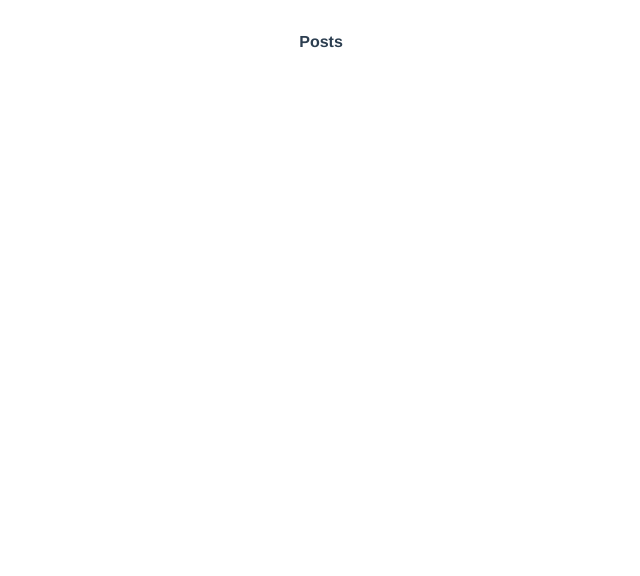
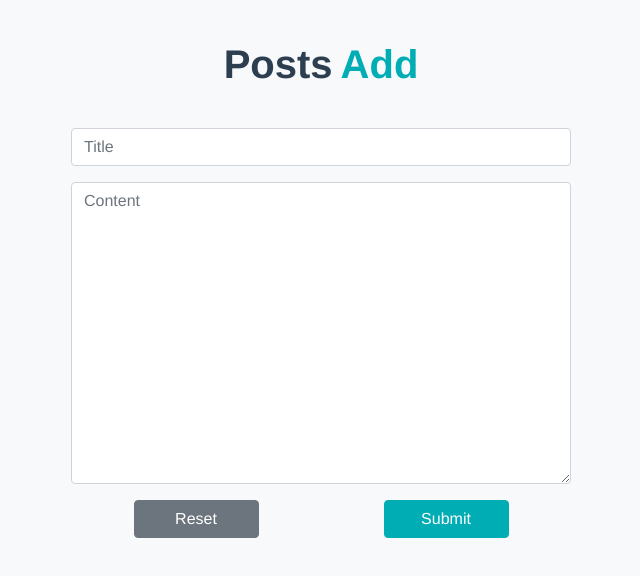
Before and after one commit to krajko/vue_zadaci, a Vue app in the folder vue_zadaci4/blog-app/: page /add in a window 1280 px wide. Shown: the top 576 px of the page, without its empty margins (319-959 px from the left). Built offline with nearby package versions, Linux system fonts and the light colour scheme.

Commit message:
zadaci 4 i 5

```diff
--- a/vue_zadaci4/blog-app/public/index.html
+++ b/vue_zadaci4/blog-app/public/index.html
@@ -7,7 +7,7 @@
     <link rel="icon" href="<%= BASE_URL %>favicon.ico">
     <title><%= htmlWebpackPlugin.options.title %></title>
   </head>
-  <body>
+  <body class="bg-light">
     <noscript>
       <strong>We're sorry but <%= htmlWebpackPlugin.options.title %> doesn't work properly without JavaScript enabled. Please enable it to continue.</strong>
     </noscript>
--- a/vue_zadaci4/blog-app/src/App.vue
+++ b/vue_zadaci4/blog-app/src/App.vue
@@ -1,14 +1,17 @@
 <template>
   <div id="app">
-    <div id="nav">
-      <router-link to="/posts">Posts</router-link>
+    <div id="nav" class="h1 py-3 my-4">
+      <router-link to="/posts" class="me-1">Posts</router-link>
+      <router-link to="/add" class="ms-1">Add</router-link>
     </div>
-    <router-view/>
+    <transition name="fade-in-top">
+      <router-view/>
+    </transition>
   </div>
 </template>
 
 <style lang="scss">
-  $primary: #16a596;
+  $primary: #00adb5;
 
   @import "../node_modules/bootstrap/scss/bootstrap.scss";
 </style>
@@ -22,17 +25,53 @@
   color: #2c3e50;
 }
 
-#nav {
-  padding: 30px;
-}
-
 #nav a {
   font-weight: bold;
   color: #2c3e50;
   text-decoration: none;
+  transition: ease-in-out 0.6s;
 }
 
 #nav a.router-link-active {
   color: var(--bs-primary);
 }
+
+.btn-primary {
+  color: white;
+}
+
+.btn-primary:hover {
+  color: white;
+}
+
+.fade-in-top-enter-active {
+	-webkit-animation: fade-in-top 0.6s cubic-bezier(0.390, 0.575, 0.565, 1.000) both;
+	        animation: fade-in-top 0.6s cubic-bezier(0.390, 0.575, 0.565, 1.000) both;
+}
+
+@-webkit-keyframes fade-in-top {
+  0% {
+    -webkit-transform: translateY(-50px);
+            transform: translateY(-50px);
+    opacity: 0;
+  }
+  100% {
+    -webkit-transform: translateY(0);
+            transform: translateY(0);
+    opacity: 1;
+  }
+}
+@keyframes fade-in-top {
+  0% {
+    -webkit-transform: translateY(-50px);
+            transform: translateY(-50px);
+    opacity: 0;
+  }
+  100% {
+    -webkit-transform: translateY(0);
+            transform: translateY(0);
+    opacity: 1;
+  }
+}
+
 </style>
--- /dev/null
+++ b/vue_zadaci4/blog-app/src/components/AppAddPost.vue
@@ -0,0 +1,51 @@
+<template>
+  <div class="mt-0">
+
+    <form class="row mx-auto" style="max-width: 500px;" v-on:submit.prevent="add">
+      <input class="col-6 form-control mb-3" v-model="post.title" type="text" placeholder="Title">
+      <textarea class="col-6 form-control mb-3" v-model="post.text" rows="12" placeholder="Content"></textarea>
+      <button class="col-3 mx-auto btn btn-secondary" type="button" @click="reset">Reset</button>
+      <button class="col-3 mx-auto btn btn-primary" type="submit">Submit</button>
+    </form>
+
+  </div>
+</template>
+
+<script>
+import Posts from '../services/Posts.js';
+
+export default {
+  name: 'AddPost',
+
+  data() {
+    return {
+      post: {
+        title: '',
+        text: ''
+      }
+    }
+  },
+
+  methods: {
+    async add() {
+      try {
+        await Posts.add(this.post);
+        this.$router.push({ name: 'Posts' });
+      } catch(err) {
+        console.log(err);
+      }
+    },
+
+    reset() {
+      this.post = {
+        title: '',
+        text: ''
+      }
+    }
+  }
+}
+</script>
+
+<style scoped>
+
+</style>
--- a/vue_zadaci4/blog-app/src/components/AppPosts.vue
+++ b/vue_zadaci4/blog-app/src/components/AppPosts.vue
@@ -1,9 +1,17 @@
 <template>
-  <div class="container">
-    <ul class="list-unstyled d-flex flex-column justify-content-center">
-      <li v-for="post in posts" :key="post.id">
-        {{ post.title }}
-        <router-link :to="`posts/${post.id}`" class="btn btn-primary">View post</router-link>
+  <div class="mt-0">
+    <ul class="list-unstyled d-flex flex-column justify-content-center align-items-center">
+      <li v-for="(post) in posts" :key="post.id" class="card col-10 col-sm-8 col-md-4 mb-3">
+        <div class="card-body text-start">
+            <h5 class="card-title"> <strong>{{ post.title }}</strong> </h5>
+            <hr class="mt-3">
+
+            <p class="card-text mb-3"> {{ post.text | preview }} </p>
+
+            <div class="d-flex flex-row justify-content-end">
+              <router-link :to="`posts/${post.id}`" class="btn btn-primary px-4 mt-0">View post</router-link>
+            </div>
+        </div>
       </li>
 
       <li v-if="posts.length === 0">No posts to show.</li>
@@ -35,6 +43,12 @@ export default {
         console.log(err);
       }
     }
+  },
+
+  filters: {
+    preview(str) {
+      return str.slice(0, 250) + "...";
+    }
   }
 }
 </script>
--- a/vue_zadaci4/blog-app/src/components/AppSinglePost.vue
+++ b/vue_zadaci4/blog-app/src/components/AppSinglePost.vue
@@ -1,7 +1,9 @@
 <template>
-  <div>
-    <h1> {{ post.title }}</h1>
-    <p> {{ post.text }}</p>
+  <div class="mx-auto mt-0" style="max-width: 600px;">
+    <div class="row text-start">
+      <h3><strong> {{ post.title }} </strong></h3>
+      <p> {{ post.text }}</p>
+    </div>
   </div>
 </template>
 
@@ -18,17 +20,19 @@ export default {
   },
 
   created() {
-
+    this.getPost();
   },
 
   methods: {
     async getPost() {
       try {
         this.post = await Posts.get(this.$route.params.id);
+        console.log(this.post);
       } catch(err) {
         console.log(err);
       }
     }
+
   }
 }
 </script>
--- a/vue_zadaci4/blog-app/src/router/index.js
+++ b/vue_zadaci4/blog-app/src/router/index.js
@@ -17,6 +17,10 @@ const routes = [
     path: '/posts/:id',
     name: 'Post',
     component: () => import ('../components/AppSinglePost.vue')
+  },
+  {
+    path: '/add',
+    component: () => import ('../components/AppAddPost.vue')
   }
 ]
 
--- a/vue_zadaci4/blog-app/src/services/Posts.js
+++ b/vue_zadaci4/blog-app/src/services/Posts.js
@@ -21,6 +21,12 @@ class Posts {
     return data;
   }
 
+  async add(post) {
+    const { status } = await this.client.post('posts', post);
+
+    return status;
+  }
+
 }
 
 export default new Posts();
```
